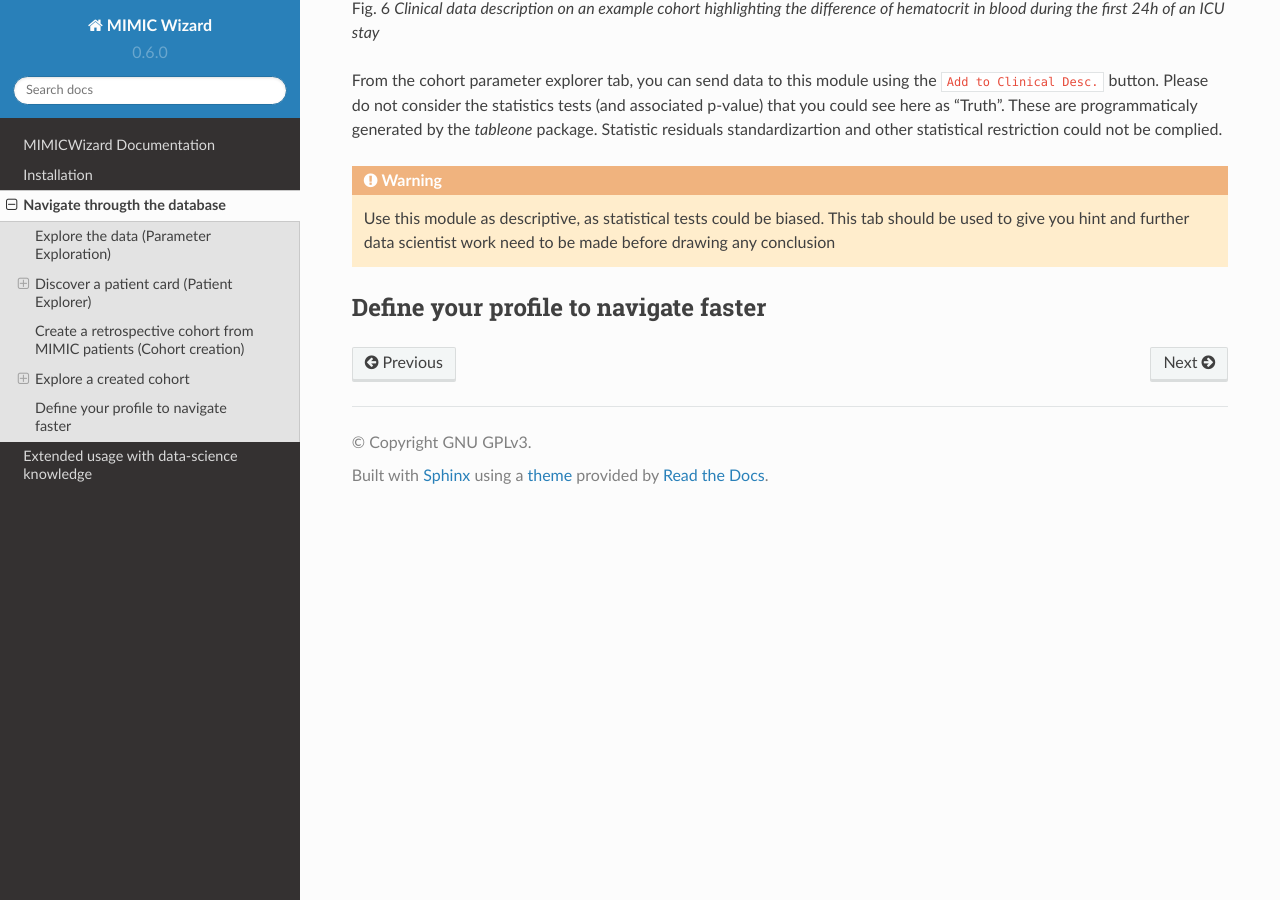
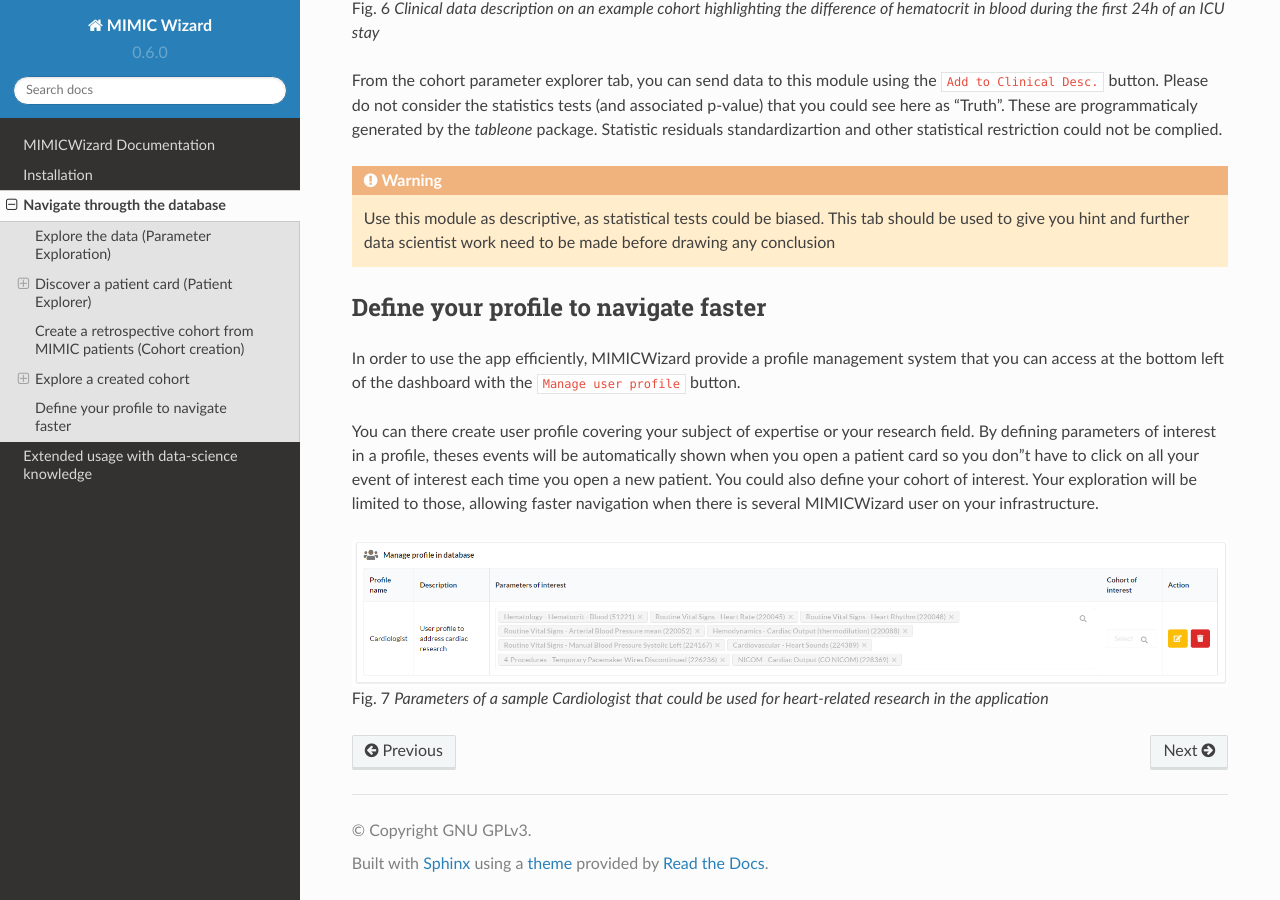
Before and after one commit to DangerousWizardry/rtd-demo-documentation, a Sphinx documentation site: the page built from docs/source/explore.rst, in a window 1280 px wide and 900 px high, scrolled down 5066 px. Built offline with Sphinx 7.4.7 and the Read the Docs theme 2.0.0, drawn with Linux system fonts in a browser that asks for light colours; pages that are not in the unit, such as notebooks, are missing from menus.

Commit message:
task: content ok for the explore page

```diff
--- a/docs/source/explore.rst
+++ b/docs/source/explore.rst
@@ -175,3 +175,17 @@ Statistic residuals standardizartion and other statistical restriction could not
 
 Define your profile to navigate faster
 **************************************
+
+In order to use the app efficiently, MIMICWizard provide a profile management system that you can access at the bottom left of the dashboard with the ``Manage user profile`` button.
+
+You can there create user profile covering your subject of expertise or your research field.
+By defining parameters of interest in a profile, theses events will be automatically shown when you open a patient card so you don"t have to click on all your event of interest each time you open a new patient.
+You could also define your cohort of interest. Your exploration will be limited to those, allowing faster navigation when there is several MIMICWizard user on your infrastructure.
+
+.. figure::
+      assets/user_management.png
+      :name: user_management
+      :width: 100%
+      :class: no-scaled-link
+
+      Parameters of a sample Cardiologist that could be used for heart-related research in the application
```
Also changed, not shown: docs/source/assets/user_management.png (added).
